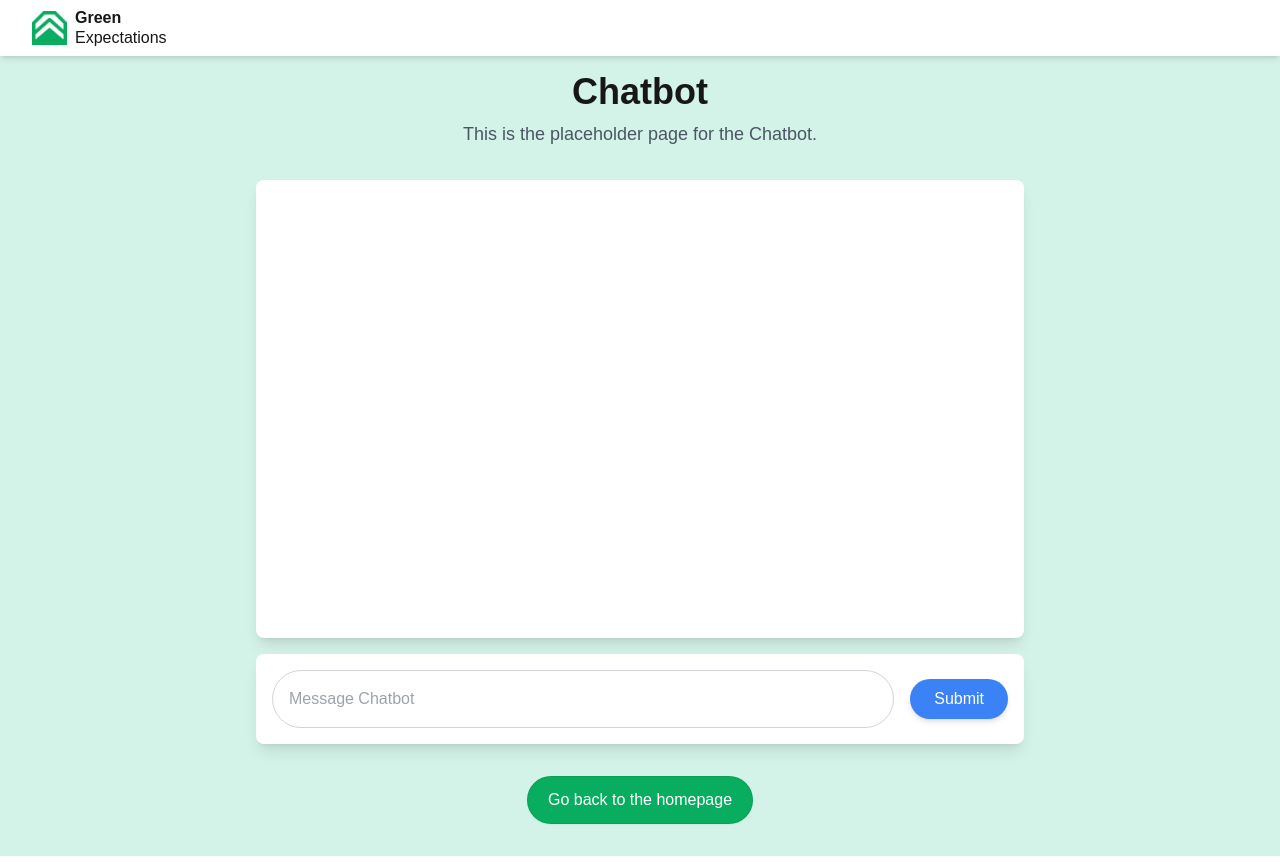
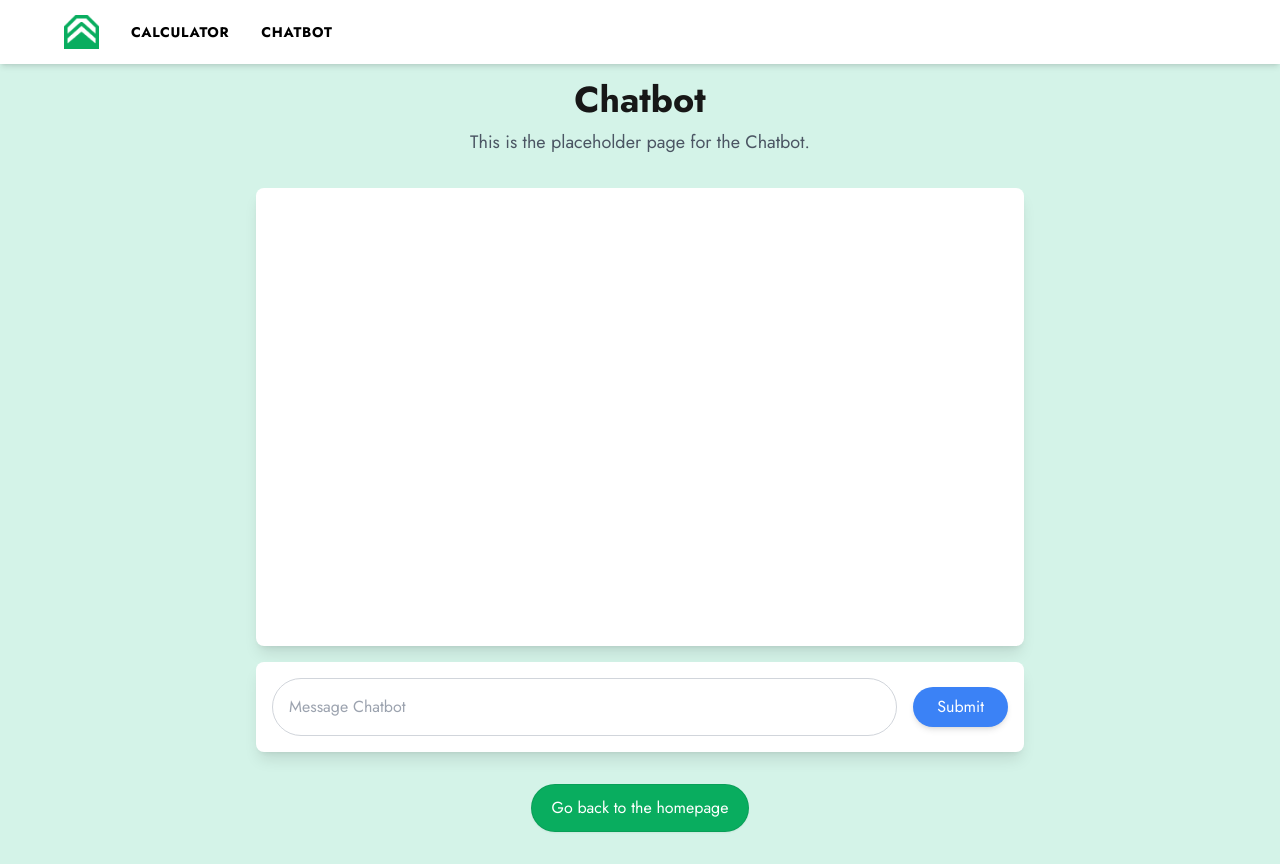
Before and after one commit to samm-47/CAPST, a Next.js app: page /chatbot in a window 1280 px wide. Built offline with nearby package versions, Linux system fonts and the light colour scheme.

Commit message:
Updated font and added Navbar utility -Jost font used as default now -new href links on the navbar

```diff
--- a/app/calculator/calculator_layout.tsx
+++ b/app/calculator/calculator_layout.tsx
@@ -27,23 +27,32 @@ export default function ClientLayout({ children }: { children: React.ReactNode }
   return (
     <div className={`${geistSans.variable} ${geistMono.variable} antialiased`}>
       {/* Top navigation bar with logo */}
-      <div className="bg-white h-14 flex items-center justify-start px-8 sticky top-0 z-50 shadow-md"> {/* z-index deals with what elements eppear on top of others */}
+      <div className="bg-white h-16 flex items-center justify-start px-8 sticky top-0 z-50 shadow-md"> {/* z-index deals with what elements eppear on top of others */}
         <Link href="/" passHref>
           <Image
             src="/green_expectations_logo.png"
             alt="Green Expectations Logo"
             width={35}
             height={35}
-            className="transition hover:grayscale hover:brightness-90"
+            className="ml-8 transition hover:filer-coffee-green hover:brightness-90"
             priority
           />
         </Link>
-        {/* Create a multi-line entry for Green Expectations nav like they have on  their site */}
-        <div className="leading-tight">{/* this wraps the text  */}
-          <span className="ml-2 block text-med font-semibold">Green</span> {/* span is an inline element  */}
-          <span className="ml-2 text-med">Expectations</span>{/* span is an inline element  */}
-        </div>
 
+        {/* Add a link to the Calculator page */}
+        <Link
+          href="/calculator"
+          className="ml-8 font-bold text-sm uppercase tracking-wider text-black hover:text-coffee-green"
+        >
+          Calculator
+        </Link>
+        {/* Add a link to the Calculator page */}
+        <Link
+          href="/chatbot"
+          className="ml-8 font-bold text-sm uppercase tracking-wider text-black hover:text-coffee-green"
+        >
+          Chatbot
+        </Link>
       </div>
 
       {/* Main content area */}
--- a/app/chatbot/chatbot_layout.tsx
+++ b/app/chatbot/chatbot_layout.tsx
@@ -27,23 +27,32 @@ export default function ClientLayout({ children }: { children: React.ReactNode }
   return (
     <div className={`${geistSans.variable} ${geistMono.variable} antialiased`}>
       {/* Top navigation bar with logo */}
-      <div className="bg-white h-14 flex items-center justify-start px-8 sticky top-0 z-50 shadow-md"> {/* z-index deals with what elements eppear on top of others */}
+      <div className="bg-white h-16 flex items-center justify-start px-8 sticky top-0 z-50 shadow-md"> {/* z-index deals with what elements eppear on top of others */}
         <Link href="/" passHref>
           <Image
             src="/green_expectations_logo.png"
             alt="Green Expectations Logo"
             width={35}
             height={35}
-            className="transition hover:grayscale hover:brightness-90"
+            className="ml-8 transition hover:filer-coffee-green hover:brightness-90"
             priority
           />
         </Link>
-        {/* Create a multi-line entry for Green Expectations nav like they have on  their site */}
-        <div className="leading-tight">{/* this wraps the text  */}
-          <span className="ml-2 block text-med font-semibold">Green</span> {/* span is an inline element  */}
-          <span className="ml-2 text-med">Expectations</span>{/* span is an inline element  */}
-        </div>
 
+        {/* Add a link to the Calculator page */}
+        <Link
+          href="/calculator"
+          className="ml-8 font-bold text-sm uppercase tracking-wider text-black hover:text-coffee-green"
+        >
+          Calculator
+        </Link>
+        {/* Add a link to the Calculator page */}
+        <Link
+          href="/chatbot"
+          className="ml-8 font-bold text-sm uppercase tracking-wider text-black hover:text-coffee-green"
+        >
+          Chatbot
+        </Link>
       </div>
 
       {/* Main content area */}
--- a/app/faq/faq_layout.tsx
+++ b/app/faq/faq_layout.tsx
@@ -27,23 +27,32 @@ export default function ClientLayout({ children }: { children: React.ReactNode }
   return (
     <div className={`${geistSans.variable} ${geistMono.variable} antialiased`}>
       {/* Top navigation bar with logo */}
-      <div className="bg-white h-14 flex items-center justify-start px-8 sticky top-0 z-50 shadow-md"> {/* z-index deals with what elements eppear on top of others */}
+      <div className="bg-white h-16 flex items-center justify-start px-8 sticky top-0 z-50 shadow-md"> {/* z-index deals with what elements eppear on top of others */}
         <Link href="/" passHref>
           <Image
             src="/green_expectations_logo.png"
             alt="Green Expectations Logo"
             width={35}
             height={35}
-            className="transition hover:grayscale hover:brightness-90"
+            className="ml-8 transition hover:filer-coffee-green hover:brightness-90"
             priority
           />
         </Link>
-        {/* Create a multi-line entry for Green Expectations nav like they have on  their site */}
-        <div className="leading-tight">{/* this wraps the text  */}
-          <span className="ml-2 block text-med font-semibold">Green</span> {/* span is an inline element  */}
-          <span className="ml-2 text-med">Expectations</span>{/* span is an inline element  */}
-        </div>
 
+        {/* Add a link to the Calculator page */}
+        <Link
+          href="/calculator"
+          className="ml-8 font-bold text-sm uppercase tracking-wider text-black hover:text-coffee-green"
+        >
+          Calculator
+        </Link>
+        {/* Add a link to the Calculator page */}
+        <Link
+          href="/chatbot"
+          className="ml-8 font-bold text-sm uppercase tracking-wider text-black hover:text-coffee-green"
+        >
+          Chatbot
+        </Link>
       </div>
 
       {/* Main content area */}
--- a/app/globals.css
+++ b/app/globals.css
@@ -1,3 +1,4 @@
+@import url('https://fonts.googleapis.com/css2?family=Jost:ital,wght@0,100..900;1,100..900&display=swap');
 @tailwind base;
 @tailwind components;
 @tailwind utilities;
@@ -20,7 +21,7 @@
 body {
   color: var(--foreground);
   background: var(--background);
-  font-family: Arial, Helvetica, sans-serif;
+  font-family:  "Jost", Arial, Helvetica, sans-serif;
 }
 
 @layer utilities {
--- a/app/page.tsx
+++ b/app/page.tsx
@@ -30,7 +30,7 @@ export default function Home() {
           >
             Read Next.js docs
           </a>
-          {/* Add a link to the Calculator page */}
+          {/* Link to the Calculator page */}
           <Link
             href="/calculator"
             className="rounded-full border border-solid border-transparent transition-colors flex items-center justify-center bg-foreground text-background gap-2 hover:bg-[#383838] dark:hover:bg-[#ccc] text-sm sm:text-base h-10 sm:h-12 px-4 sm:px-5"
--- a/tailwind.config.ts
+++ b/tailwind.config.ts
@@ -8,9 +8,18 @@ const config: Config = {
   ],
   theme: {
     extend: {
+      fontFamily: {
+        jost: ['Jost', 'sans-serif'],
+      },
+      fontWeight: {
+        light: '300',
+        regular: '400',
+        bold: '700',
+      },
       colors: {
         'mint-green': '#e6f7ef',
         'greenify-button-green': '#09ad5f',
+        'coffee-green': '#006241',
         background: "var(--background)",
         foreground: "var(--foreground)",
       },
```
